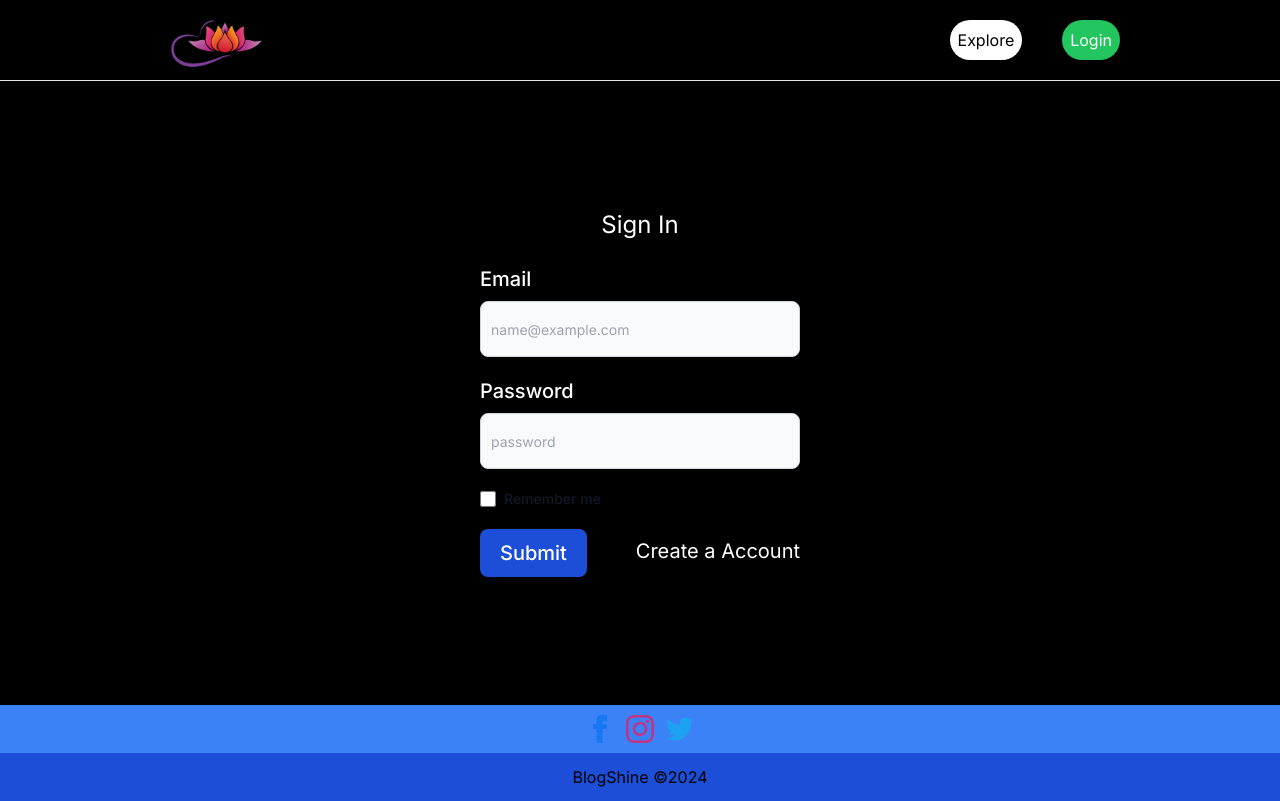
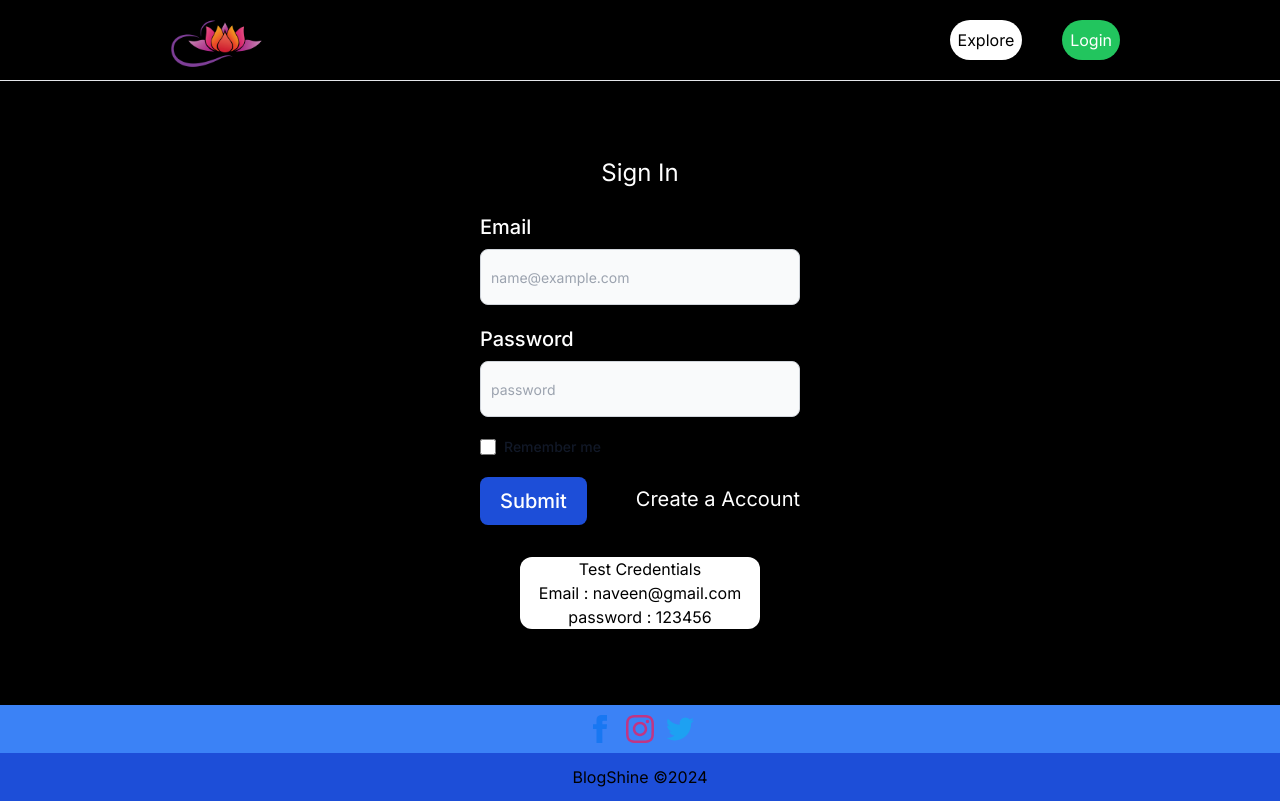
Before and after one commit to RKanna/blog-fullstack, a Next.js app: page /Login in a window 1280 px wide. Built offline with nearby package versions, Linux system fonts and the light colour scheme; no server answers.

Commit message:
Test Credentials added

```diff
--- a/src/app/Login/page.jsx
+++ b/src/app/Login/page.jsx
@@ -89,7 +89,13 @@ const Login = () => {
           </Link>
         </div>
 
-        <main></main>
+        <main className="flex justify-center mt-6">
+          <div className="flex flex-col items-center justify-center w-3/4 mt-2 bg-white rounded-xl">
+            <h2>Test Credentials</h2>
+            <p>Email : naveen@gmail.com</p>
+            <p>password : 123456</p>
+          </div>
+        </main>
       </form>
     </section>
   );
```
